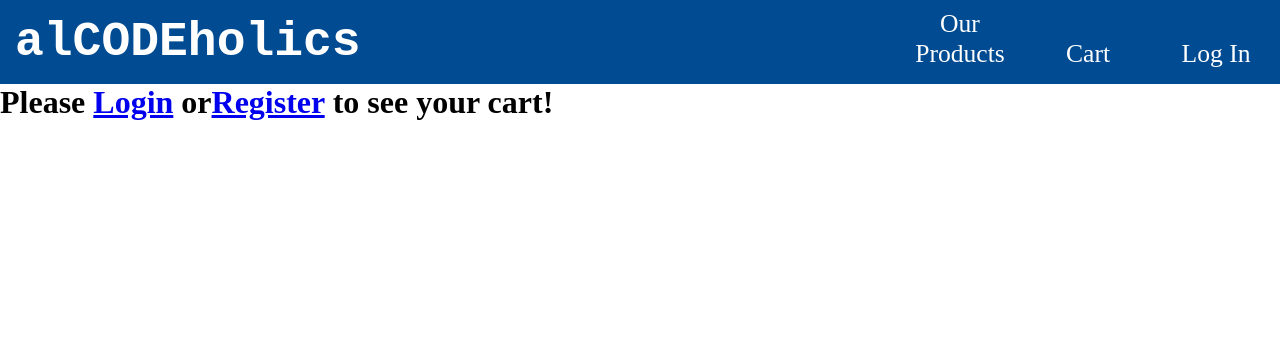
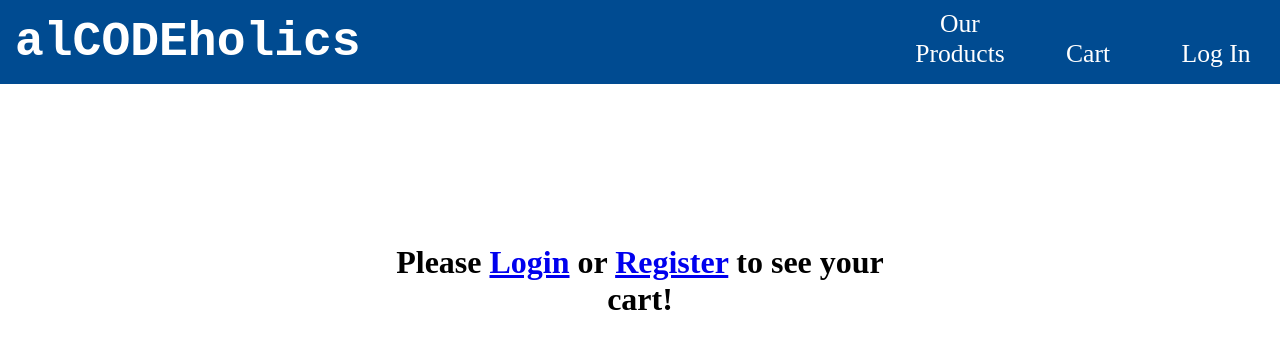
Before and after one commit to chrisxssorc/alcodeholics_store, a React (Create React App) app: page /cart in a window 1280 px wide. Shown: the top 348 px of the page. Built offline with nearby package versions, Linux system fonts and the light colour scheme.

Commit message:
fixed add cart button for guest, added more styling

```diff
--- a/public/style.css
+++ b/public/style.css
@@ -14,6 +14,11 @@
 
 .headerText {
     padding: 15px;
+}
+
+.headerText .title:hover {
+    cursor: pointer;
+    color: rgb(0, 183, 255);
 }
 
 .title {
@@ -59,6 +64,10 @@
     row-gap: 30px;
 }
 
+.loginForm label, .registerForm label {
+    font-size: 1.3rem;
+}
+
 .usersList {
     display: flex;
     flex-wrap: wrap;
@@ -79,6 +88,14 @@
     margin: auto;
     margin-top: 5vh;
     width: 90%;
+}
+
+#loginPrompt {
+    margin: auto;
+    margin-top: 20vh;
+    width: 40vw;
+    height: 30vh;
+    text-align: center;
 }
 
 #payform {
--- a/src/components/Alcohols.js
+++ b/src/components/Alcohols.js
@@ -47,8 +47,13 @@ const Alcohols = ({alcohols, setAlcohols, user}) => {
                             </CardContent>
                             <CardActions>
                                 <Button variant="contained" onClick={async () => {
-                                    await addToCart(user.user.id, alcohol.id);
-                                    history.push("/cart");
+                                    if (user) {
+                                        await addToCart(user.user.id, alcohol.id);
+                                        history.push("/cart");
+                                    } else {
+                                        history.push("/cart");
+                                    }
+
                                 }}>
                                     Add to Cart
                                 </Button>
--- a/src/components/Cart.js
+++ b/src/components/Cart.js
@@ -26,9 +26,7 @@ const Cart = ({user}) => {
         return (
             <div id="loginPrompt">
                 <h1>
-                    Please <Link to="/loginUserAccount">Login</Link> or
-                    <Link to="/registerUserAccount">Register</Link> to
-                    see your cart!
+                    Please <Link to="/loginUserAccount">Login</Link> or <Link to="/registerUserAccount">Register</Link> to see your cart!
                 </h1>
             </div>
         )
--- a/src/components/Navbar.js
+++ b/src/components/Navbar.js
@@ -7,7 +7,9 @@ const Navbar = ({user, setUser}) => {
     return (
         <div className="Nav">
             <div className="headerText">
-                <h1 className="title">alCODEholics</h1>
+                <h1 className="title" onClick={() => {
+                    history.push("/");
+                }}>alCODEholics</h1>
                 {user
                 ? <h3 className="welcomeBack">Welcome Back, {user.user.username}!</h3>
                 : ''
@@ -34,7 +36,7 @@ const Navbar = ({user, setUser}) => {
                 ? <div onClick={() => {
                     logoutUser();
                     setUser(null);
-                    history.push("/registerUserAccount");
+                    history.push("/loginUserAccount");
                 }}>Log Out</div>
                 : <div onClick={() => {
                     history.push("/loginUserAccount");
```
